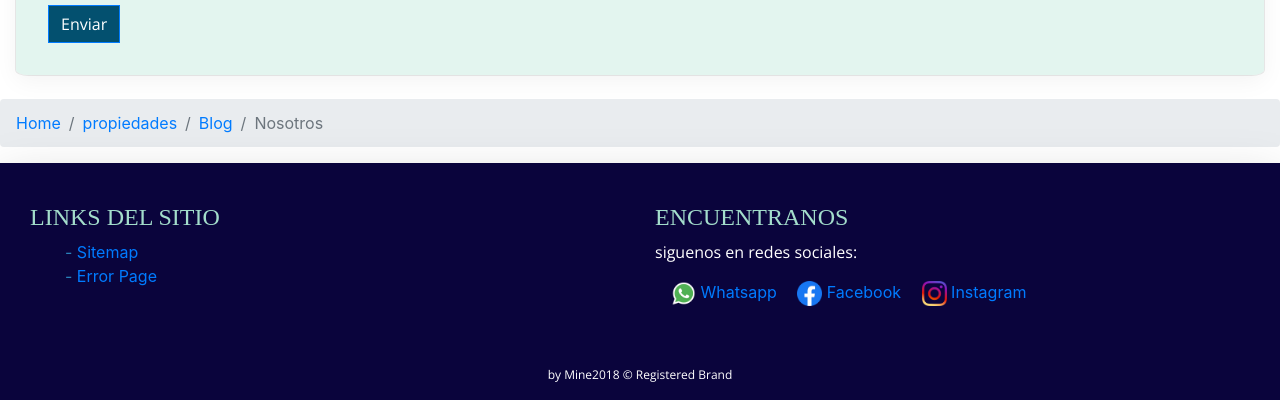
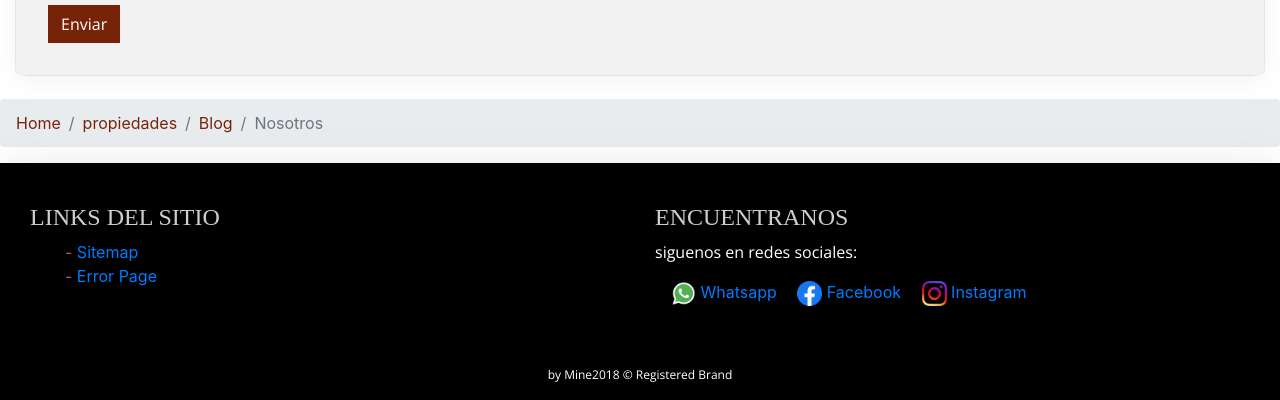
Before and after one commit to ytabeloved/desarrolloWeb, a plain HTML site: page nosotros.html in a window 1280 px wide. Shown: the part 1250-1650 px from the top of the page. Drawn offline with nearby package versions, Linux system fonts and the light colour scheme; a web font is replaced by a local one.

Commit message:
cambio esquema de colores, excepto los links del footer que no se dejaaaan

```diff
--- a/styles/scss/_variables.scss
+++ b/styles/scss/_variables.scss
@@ -1,4 +1,6 @@
 /*variables*/
+
+
 
 /*fonts*/
 $font-Adidone-h2:'Antic Didone',
@@ -32,27 +34,20 @@ $baseheader:rgb(10,4,60);
 $gradientheader:linear-gradient(180deg, rgba(10,4,60,1) 24%, rgba(3,80,111,1) 52%, rgba(163,221,203,1) 92%);
 
 /*colores*/
+$black:black;
 $darkblue:#0a043c;
 $middleBlue:#03506f;
-$lightGreen:#a3ddcb;
-$pastelGreen:#f6fcfa;
-$cardBlue:#2980B9;
-$lightGreenTranslucent:rgba(163, 221, 203, 0.3);
+$lightGreen:#cccfce;
+$pastelGreen:#f3f3f3;
+$cardBlue:#b95252;
+$lightGreenTranslucent:rgba(211, 212, 212, 0.3);
 $lightPink:#ffe3de;
 $blueGray:rgba(46, 49, 58, 0.8);
 
 /*colores bootstrap*/
 :root {
     --button-color: white;
-    --button-background-color: #03506f;
-}
+    --button-background-color: #772309;
+    --button-background-color-2: #c93e14;
 
-.btn-primary {
-    color: var(--button-color);
-    background-color: var(--button-background-color);
-    border-radius: var(--border-radius);
-}
-
-.btn-primary:hover {
-    box-shadow: inset 0 0 0 20rem var(--darken-1);
-}
+  }
--- a/styles/scss/style.scss
+++ b/styles/scss/style.scss
@@ -8,25 +8,42 @@
 this https://colorhunt.co/palette/252793
 */
 /*BEM Modules*/
+.btn-primary {
+    color: var(--button-color);
+    background-color: var(--button-background-color);
+    border-radius: var(--border-radius);
+    border-color: var(--button-background-color);
+}
+
+.btn-primary:hover {
+    -webkit-box-shadow: inset 0 0 0 20rem var(--darken-2);
+    box-shadow: inset 0 0 0 20rem var(--darken-2);
+    color: var(--button-color);
+    background-color: var(--button-background-color-2);
+    border-color: var(--button-background-color);
+}
+
 /*Header modulo 1*/
-.body{
+.body {
     max-width: 100vw;
 }
 
 .header {
     max-width: 100%;
+
     &__nav {
         font-family: $font-OpenSans;
     }
-    &__logo{
-        & img{
-        width:100px;
+
+    &__logo {
+        & img {
+            width: 100px;
         }
     }
 
 }
 
-.header-color{
+.header-color {
     background: $pastelGreen;
     /*background:$gradientheader;*/
 }
@@ -82,7 +99,7 @@ this https://colorhunt.co/palette/252793
         cursor: pointer;
     }
 
-    .hamb-menu{
+    .hamb-menu {
         margin-right: 1em;
         margin-top: 2em;
     }
@@ -152,6 +169,7 @@ this https://colorhunt.co/palette/252793
     padding: 5%;
     margin-right: 0%;
     margin-left: 0%;
+
     &__right {
         text-justify: center;
         margin-right: 0%;
@@ -289,16 +307,28 @@ this https://colorhunt.co/palette/252793
 /*Footer blpque 8*/
 
 .footer {
-    background-color: $darkblue;
+    background-color: $black;
     margin: 0px;
 
     &__text {
         font-family: $font-OpenSans;
         color: white !important;
 
+
         &--img {
             max-height: 25px;
             margin-left: 1em;
+
+
+        }
+
+        a {
+            color: var(--button-background-color);
+        }
+
+        a:hover {
+            color: var(--button-background-color-2);
+
         }
 
     }
@@ -322,11 +352,12 @@ this https://colorhunt.co/palette/252793
     font-size: 12px;
     padding-top: 5em;
 }
-.foot{
-    &__title{
-        color:$lightGreen;
+
+.foot {
+    &__title {
+        color: $lightGreen;
         font-family: $font-Adidone-h2;
-        padding-top:1em;
+        padding-top: 1em;
     }
 
 }
@@ -340,18 +371,21 @@ this https://colorhunt.co/palette/252793
 
 ul {
     margin: 0;
-  }
-  ul.dashed {
+}
+
+ul.dashed {
     list-style-type: none;
-  }
-  ul.dashed > li {
+}
+
+ul.dashed>li {
     text-indent: -5px;
-  }
-  ul.dashed > li:before {
+}
+
+ul.dashed>li:before {
     content: "-";
     text-indent: -5px;
-    color:$cardBlue;
-  }
+    color: $cardBlue;
+}
 
 
 /*Propiedades*/
@@ -365,14 +399,15 @@ ul {
     margin-right: 0%;
 }
 
-.filtros{
+.filtros {
     margin-bottom: $footerMargin;
-    & .card-header{
+
+    & .card-header {
         background-color: $lightPink;
     }
 }
 
-.PropertyCard{
+.PropertyCard {
     box-shadow: $lightShadow;
 
 }
@@ -433,7 +468,7 @@ ul {
 
 
         &--tag a {
-            color:black;
+            color: black;
             padding: 0 5px;
             font-size: 12px;
             font-family: $font-OpenSans;
@@ -464,14 +499,14 @@ ul {
         }
 
         &--meta-data {
-            color:black;
+            color: black;
             font-size: 12px;
             line-height: 12px;
             margin-bottom: 15px;
         }
 
         &--meta-data a {
-            color:$blueGray;
+            color: $blueGray;
         }
 
         &--meta-data a .fa {
@@ -503,20 +538,23 @@ ul {
 
 /*Bloque pagina main blog 11 desafio, loops, operadores y otros*/
 
-.test{
+.test {
     margin-right: 0%;
     margin-left: 0%;
 }
 
 .header-bar {
     height: 80px;
-    @include respond (phone){
+
+    @include respond (phone) {
         height: 0px;
     }
-    @include respond (tablet){
+
+    @include respond (tablet) {
         height: 0px;
     }
-    @include respond (bgtablet){
+
+    @include respond (bgtablet) {
         height: 0px;
     }
 
@@ -588,6 +626,18 @@ ul {
             padding-left: 2rem;
         }
     }
+
+}
+
+.breadcrumb-item {
+    a {
+        color: var(--button-background-color);
+    }
+
+    a:hover {
+        color: var(--button-background-color-2);
+
+    }
 }
 
 /*SEO ADDONS*/
```
Also changed, not shown: styles/css/style.css, 1 other file.
